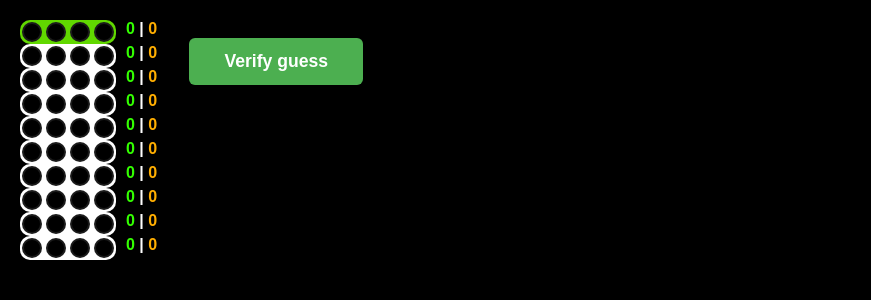
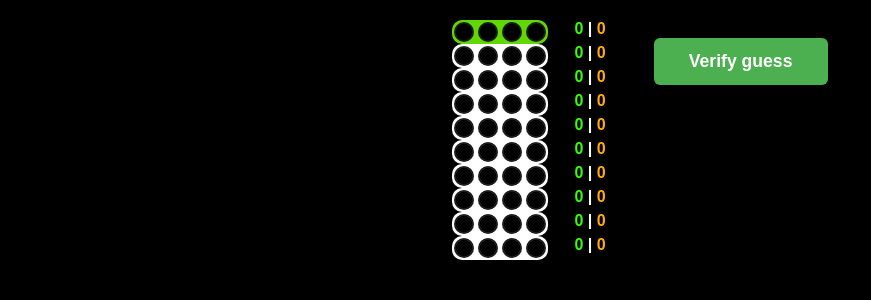
Before and after one commit to lime999/mastermind-react, a Next.js app: page / in a window 1280 px wide. Shown: the top 300 px of the page, without its empty margins (0-871 px from the left). Built offline with nearby package versions, Linux system fonts and the light colour scheme.

Commit message:
horizontally centering all the game elements

```diff
--- a/src/app/globals.css
+++ b/src/app/globals.css
@@ -1,5 +1,3 @@
-
-
 :root {
   --background: #000000;
   --foreground: #ffffff;
@@ -48,6 +46,9 @@ body {
 .game {
   display: flex;
   flex-direction: row;
+  align-items: flex-start;
+  justify-content: center; /* center the whole group horizontally */
+  gap: 1.25rem; /* space between board, results-panel and side-panel */
 }
 
 .check-solution-btn {
@@ -88,6 +89,8 @@ body {
   display: flex;
   flex-direction: row;
   align-items: flex-start;
+  justify-content: center; /* center the whole group horizontally */
+  gap: 1rem; /* space between board, results-panel and side-panel */
 }
 
 
--- a/src/app/page.tsx
+++ b/src/app/page.tsx
@@ -86,7 +86,8 @@ export default function Board() {
 
 
       <div className="game">
-        <div>
+
+        <div className="board">
           {rowColors.map((rowColors, rowId) => (
             <Row
               key={rowId}
@@ -112,7 +113,7 @@ export default function Board() {
           >
             Verify guess
           </button>
-          <h2>{alertMessage}</h2>
+          <div >{alertMessage}</div>
         </div>
       </div>
     </div>
```
